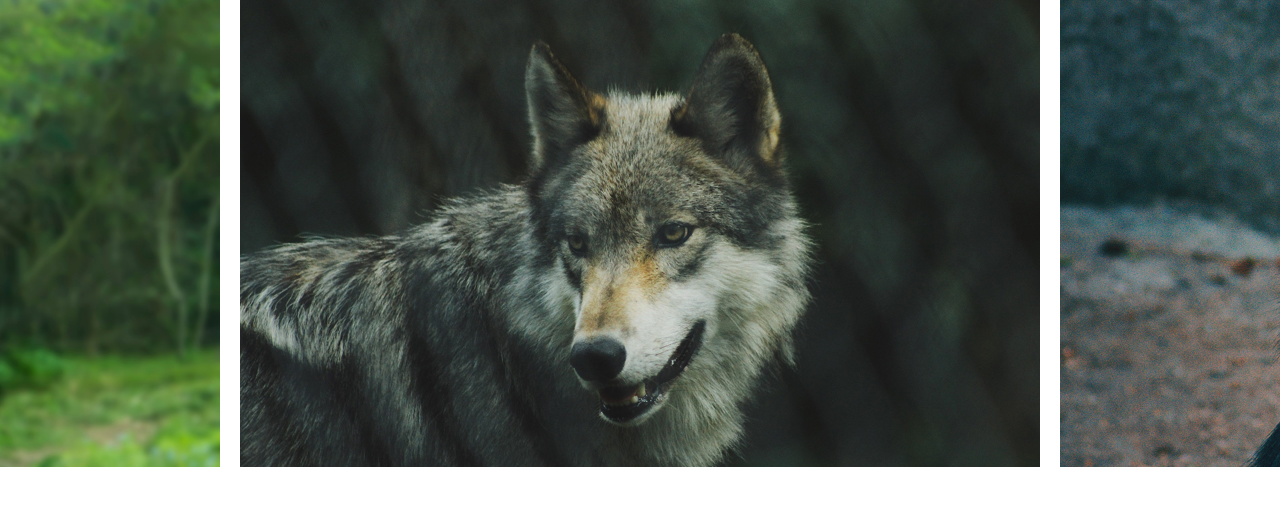
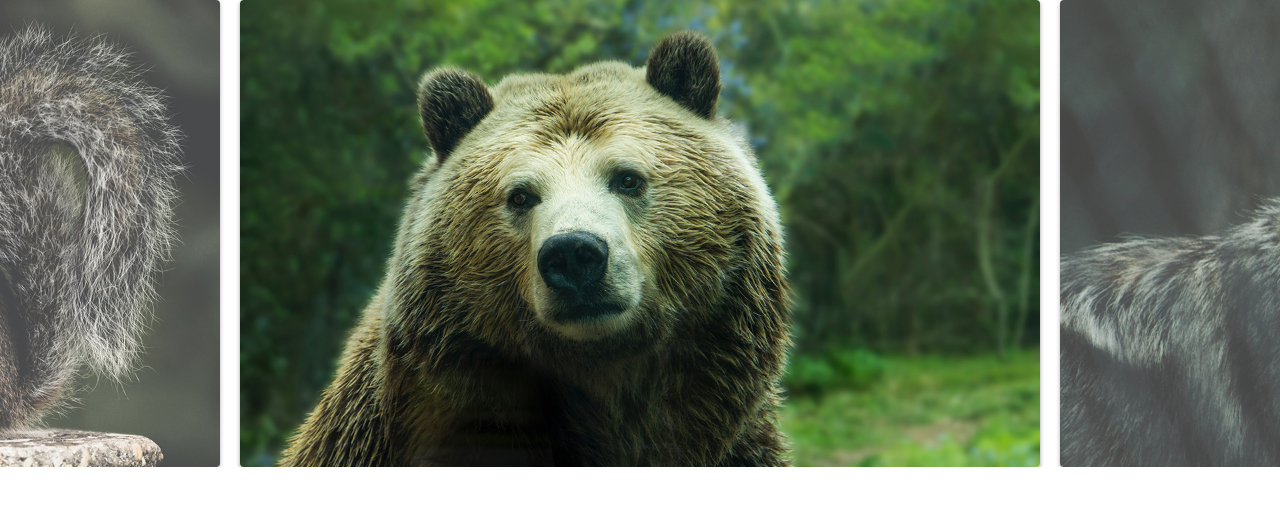
Before and after one commit to theviniis/slide, a plain HTML site: page index.html in a window 1280 px wide. Drawn offline with Linux system fonts and the light colour scheme.

Commit message:
ajustes das configurações ao resize e classe ativo adicionado

```diff
--- a/css/style.css
+++ b/css/style.css
@@ -21,9 +21,23 @@ img {
   display: flex;
 }
 
+.slide:hover {
+  will-change: transform;
+}
+
 .slide li {
   flex-shrink: 0;
   width: 80vw;
   max-width: 800px;
   margin: 0 10px;
+
+  border-radius: 4px;
+  overflow: hidden;
+  box-shadow: 0 2px 4px rgba(0, 0, 0, 0.4);
+  opacity: 0.8;
+  transition: 0.4s;
 }
+
+.slide li.active {
+  opacity: 1;
+}
--- a/js/script.js
+++ b/js/script.js
@@ -2,5 +2,4 @@ import Slide from './slide.js';
 
 const slide = new Slide('.slide', '.wrapper');
 slide.init();
-
-slide.changeSlide(3);
+slide.changeSlide(2);
--- a/js/slide.js
+++ b/js/slide.js
@@ -1,3 +1,5 @@
+import debounce from './debounce.js';
+
 export default class Slide {
   constructor(slide, wrapper) {
     this.slide = document.querySelector(slide);
@@ -7,6 +9,7 @@ export default class Slide {
       startX: 0,
       movement: 0,
     };
+    this.activeClass = 'active';
   }
 
   transition(active) {
@@ -71,12 +74,6 @@ export default class Slide {
     this.wrapper.addEventListener('touchend', this.onEnd);
   }
 
-  bindEvents() {
-    this.onStart = this.onStart.bind(this);
-    this.onMove = this.onMove.bind(this);
-    this.onEnd = this.onEnd.bind(this);
-  }
-
   // Slides config
   slidePosition(slide) {
     const margin = (this.wrapper.offsetWidth - slide.offsetWidth) / 2;
@@ -107,6 +104,14 @@ export default class Slide {
     this.moveSlide(activeSlide.position);
     this.slidesIndexNav(index);
     this.dist.finalPosition = activeSlide.position;
+    this.changeActiveClass();
+  }
+
+  changeActiveClass() {
+    this.slideArray.forEach((item) =>
+      item.element.classList.remove(this.activeClass)
+    );
+    this.slideArray[this.index.active].element.classList.add(this.activeClass);
   }
 
   activePrevSlide() {
@@ -121,11 +126,30 @@ export default class Slide {
     }
   }
 
+  onResize() {
+    setTimeout(() => {
+      this.slidesConfig();
+      this.changeSlide(this.index.active);
+    }, 500);
+  }
+
+  addResizeEvent() {
+    window.addEventListener('resize', this.onResize);
+  }
+
+  bindEvents() {
+    this.onStart = this.onStart.bind(this);
+    this.onMove = this.onMove.bind(this);
+    this.onEnd = this.onEnd.bind(this);
+    this.onResize = debounce(this.onResize.bind(this), 200);
+  }
+
   init() {
     this.bindEvents();
     this.transition(true);
     this.addSlideEvents();
     this.slidesConfig();
+    this.addResizeEvent();
     return this;
   }
 }
```
